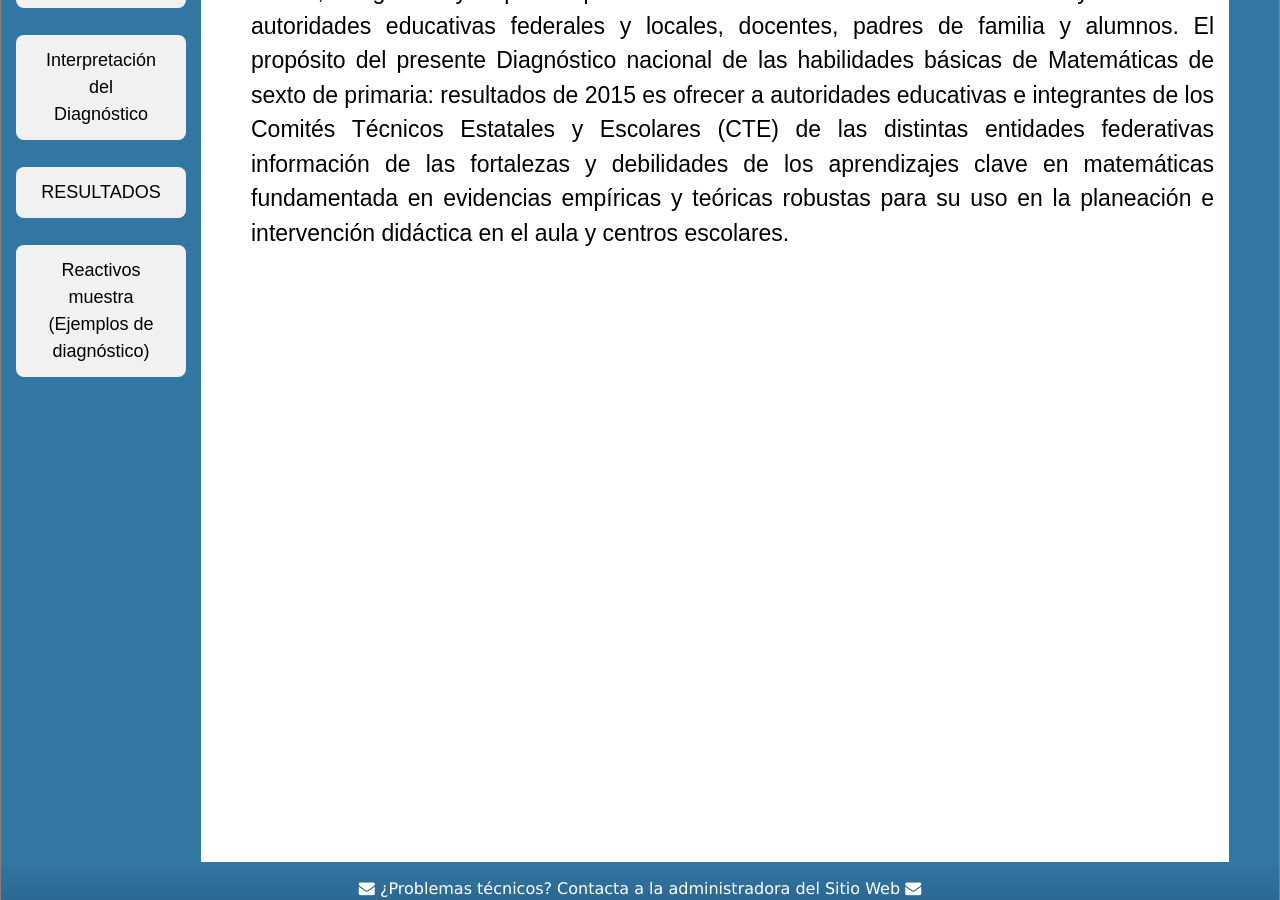
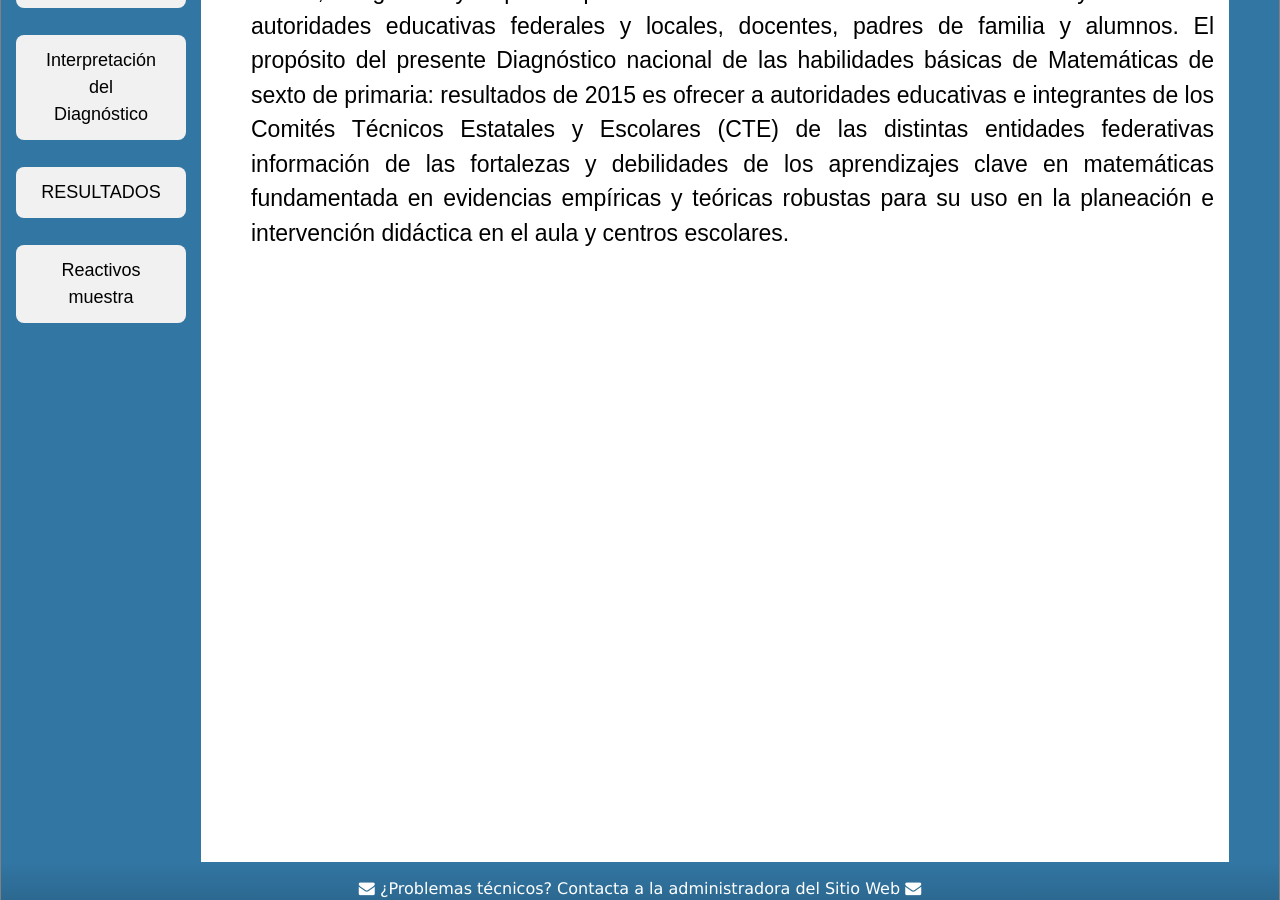
Before and after one commit to rimedie/rimedie.github.io, a Jekyll site: the page built from 1_Infografía.html, in a window 1280 px wide and 900 px high, scrolled down 625 px. Built offline with Jekyll 4.4.1, drawn with Linux system fonts in a browser that asks for light colours.

Commit message:
Update 1_Explorer.html

```diff
--- a/_layouts/1_Explorer.html
+++ b/_layouts/1_Explorer.html
@@ -250,7 +250,7 @@
  	<br>
           <li><a href="/PLANEA-ELSEN_2015/Resultados_Nacionales.html" class="w3-block w3-round-large w3-padding-large w3-light-grey w3-hover-lime" style="width:100%">RESULTADOS</a></li>
         <br>
-	   <li><a href="" class="w3-block w3-round-large w3-light-grey w3-hover-lime w3-padding-large" style="width:100%">Reactivos muestra (Ejemplos de diagnóstico)</a></li>
+	   <li><a href="" class="w3-block w3-round-large w3-light-grey w3-hover-lime w3-padding-large" style="width:100%">Reactivos muestra</a></li>
  	<br>
 	  </center>
   </ul>
```
